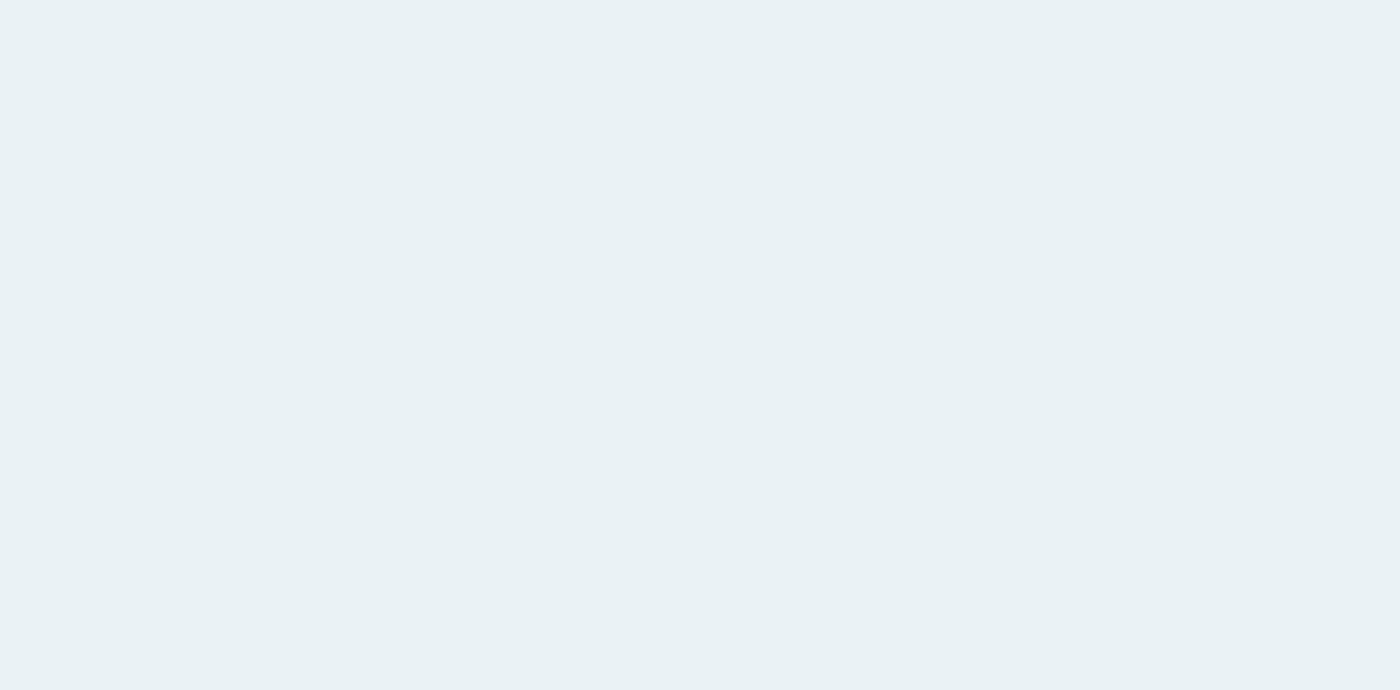
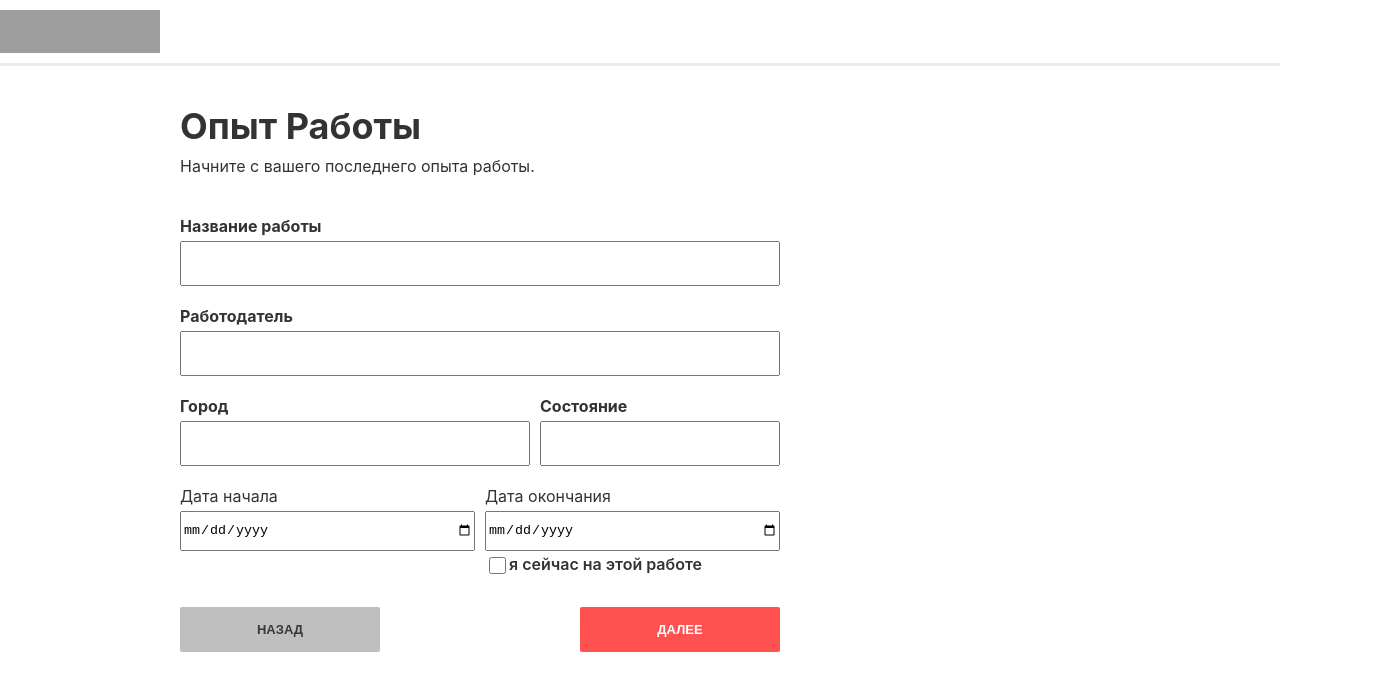
Before and after one commit to rysya1/resumebuilder, a React (Create React App) app: page /experience in a window 1280 px wide. Before the commit this address had no page. Shown: the top 690 px of the page, 1400 px wide, since content can reach past the window. Built offline with nearby package versions, Linux system fonts and the light colour scheme; grey boxes are pictures that could not be loaded.

Commit message:
experience new page

```diff
--- a/src/App.js
+++ b/src/App.js
@@ -1,14 +1,16 @@
 import { Route, Routes } from 'react-router-dom';
 import './App.css';
-import ExperienceTips from './components/ExperienceTips/ExperienceTips';
+import Experience from './components/Experience/Experience';
 import ContactPages from './pages/ContactPages';
+import ExperienceTipsPages from './pages/ExperienceTipsPages';
 import MainPages from './pages/MainPages';
 function App() {
   return (
     <Routes>
       <Route path='/' element={<MainPages/>}/>
       <Route path='/contact' element={<ContactPages/>}/>
-      <Route path='/experiencetips' element={<ExperienceTips/>}/>
+      <Route path='/experiencetips' element={<ExperienceTipsPages/>}/>
+      <Route path='/experience' element={<Experience/>}/>
     </Routes>
   );
 }
--- a/src/components/Contact/Contact.module.css
+++ b/src/components/Contact/Contact.module.css
@@ -51,9 +51,15 @@
     border-radius: 3px;
 }
 .city p{
+    margin: 0;
+    padding-top: 20px;
+    padding-bottom: 5px;
     font-weight: 700;
 }
 .pAndInput p{
+    margin: 0;
+    padding-top: 20px;
+    padding-bottom: 5px;
     font-weight: 700;
 }
 .state input{
@@ -67,6 +73,9 @@
     border-radius: 3px;
 }
 .state p{
+    margin: 0;
+    padding-top: 20px;
+    padding-bottom: 5px;
     font-weight: 700;
 }
 .Zipcode input{
@@ -76,6 +85,9 @@
     outline: none;
 }
 .Zipcode p{
+    margin: 0;
+    padding-top: 20px;
+    padding-bottom: 5px;
     font-weight: 700;
 }
 .email input{
@@ -89,6 +101,9 @@
     border-radius: 3px;
 }
 .email p{
+    margin: 0;
+    padding-top: 20px;
+    padding-bottom: 5px;
     font-weight: 700;
 }
 
@@ -103,6 +118,9 @@
     border-radius: 3px;
 }
 .phone p{
+    margin: 0;
+    padding-top: 20px;
+    padding-bottom: 5px;
     font-weight: 700;
 }
 .buttons{
@@ -129,7 +147,7 @@
     border: none;
     width: 200px;
     color: white;
-    background-color: #fd625f;
+    background-color: #ff514f;
     cursor: pointer;
 }
 .logout p{
@@ -141,5 +159,5 @@
     font-weight: 900;
 }
 .next:hover{
-    background-color: #fe807e;
+    background-color: #fd6f6c;
 }
--- /dev/null
+++ b/src/components/Experience/Experience.jsx
@@ -0,0 +1,74 @@
+import React from 'react'
+import classes from './Experience.module.css'
+import { useNavigate } from 'react-router-dom'
+import { createGlobalStyle } from 'styled-components'
+import HeaderMain from '../UI/HeaderMain/HeaderMain'
+const GlobalStyle = createGlobalStyle`
+  body{
+    background: #ffffff;
+  }
+`
+const Experience = () => {
+	const navigate = useNavigate()
+	const experienceTips = () => {
+		navigate('/experiencetips')
+	}
+	return (
+		<>
+			<HeaderMain />
+			<GlobalStyle />
+			<div className={classes.container}>
+				<div className={classes.experience_text}>
+					<h1>Опыт Работы</h1>{' '}
+					<span>Начните с вашего последнего опыта работы.</span>
+				</div>
+				<div>
+					<div className={classes.pAndInput}>
+						<p>Название работы</p>
+						<input type='text' />
+					</div>
+
+					<div className={classes.pAndInput}>
+						<p>Работодатель</p>
+						<input type='text' />
+					</div>
+
+					<div className={classes.d_flex}>
+						<div className={classes.city}>
+							<p>Город</p>
+							<input type='text' />
+						</div>
+						<div className={classes.state}>
+							<p>Состояние</p>
+							<input type='text' />
+						</div>
+					</div>
+					<div className={classes.d_flex_date}>
+						<div>
+							<p>Дата начала</p>
+							<input className={classes.date} type='date' />
+						</div>
+						<div>
+							<p>Дата окончания</p>
+							<input className={classes.date} type='date' />
+							<div className={classes.checkbox_style}>
+								<input  type='checkbox' name='' id='' />
+								<font>я сейчас на этой работе</font>
+							</div>
+						</div>
+					</div>
+				</div>
+				<div className={classes.buttons}>
+					<button className={classes.logout} onClick={experienceTips}>
+						<p>НАЗАД</p>
+					</button>
+					<button className={classes.next}>
+						<p> ДАЛЕЕ</p>
+					</button>
+				</div>
+			</div>
+		</>
+	)
+}
+
+export default Experience
--- /dev/null
+++ b/src/components/Experience/Experience.module.css
@@ -0,0 +1,143 @@
+*{
+    box-sizing: border-box;
+}
+.container {
+	padding-top: 40px;
+	margin-left: 180px;
+	width: 600px;
+	color: #333;
+}
+.experience_text{
+    line-height: 40px;
+    margin-bottom: 10px;
+}
+.experience_text h1 {
+	font-size: 36px;
+	padding: 0;
+    margin: 0;
+}
+.pAndInput{
+    margin: 0;
+}
+.pAndInput input{
+    width: 600px;
+    color: hsl(200, 5%, 12%);
+    height: 45px;
+    padding: 16.5px 18.5px 12.5px 18.5px;
+    z-index: 1;
+    outline: none;
+}
+.pAndInput input:focus{
+    border: #6cacd7 solid 1px;
+    border-radius: 3px;
+}
+.d_flex{
+    width: 600px;
+    display: flex;
+    justify-content: space-between;
+}
+.city input{
+    width: 350px;
+    color: hsl(200, 5%, 12%);
+    height: 45px;
+    outline: none;
+}
+.city input:focus{
+    border: #6cacd7 solid 1px;
+    border-radius: 3px;
+}
+.city p{
+    margin: 0;
+    padding-top: 20px;
+    padding-bottom: 5px;
+    font-weight: 700;
+}
+.pAndInput p{
+    margin: 0;
+    padding-top: 20px;
+    padding-bottom: 5px;
+    font-weight: 700;
+}
+.state input{
+    width: 240px;
+    color: hsl(200, 5%, 12%);
+    height: 45px;
+    outline: none;
+}
+.state input:focus{
+    border: #6cacd7 solid 1px;
+    border-radius: 3px;
+}
+.state p{
+    margin: 0;
+    padding-top: 20px;
+    padding-bottom: 5px;
+    font-weight: 700;
+}
+
+.buttons {
+	padding-top: 30px;
+	width: 600px;
+	display: flex;
+	justify-content: space-between;
+}
+.logout {
+	border-radius: 2px;
+	border: none;
+	color: rgb(57, 57, 57);
+	background-color: rgb(192, 191, 191);
+	width: 200px;
+	height: 45px;
+	cursor: pointer;
+}
+.logout:hover {
+	background-color: rgb(160, 160, 160);
+}
+.next {
+	border-radius: 2px;
+	height: 45px;
+	border: none;
+	width: 200px;
+	color: white;
+	background-color: #ff514f;
+	cursor: pointer;
+}
+.logout p {
+	font-size: small;
+	font-weight: 900;
+}
+.next p {
+
+	font-size: small;
+	font-weight: 900;
+}
+.next:hover {
+	background-color: #fd6f6c;
+}
+.d_flex_date{
+    margin-top: 20px;
+    /* width: 380px; */
+    display: flex;
+    justify-content: space-between;
+}
+.d_flex_date p{
+    font-weight: 400;
+    padding-bottom: 5px;
+    margin: 0;
+}
+.checkbox_style{
+    margin-top: 3px;
+    display: flex;
+}
+.date{
+    width: 295px;
+    height: 40px;
+}
+.checkbox_style font{
+    font-weight: 600;
+}
+.checkbox_style input{
+
+    width: 17px;
+    height: 17px;
+}
--- a/src/components/ExperienceTips/ExperienceTips.jsx
+++ b/src/components/ExperienceTips/ExperienceTips.jsx
@@ -13,6 +13,9 @@ const ExperienceTips = () => {
 	const contact = () => {
 		navigate('/contact')
 	}
+	const experience = () => {
+		navigate('/experience')
+	}
 	return (
 		<div>
 			<HeaderMain />
@@ -27,13 +30,16 @@ const ExperienceTips = () => {
 						{/* <img src="https://img.icons8.com/color/48/E74C3C/1-circle-c--v2.png"/> */}
 						<img src='https://img.icons8.com/color/48/000000/1-cute.png' />
 						<span>
-						Опыт работы обычно является самым важным разделом во всем вашем резюме.
+							Опыт работы обычно является самым важным разделом во
+							всем вашем резюме.
 						</span>
 					</li>
 					<li className={classes.tips_item}>
 						<img src='https://img.icons8.com/color/48/000000/2-cute.png' />
 						<span>
-						Здесь рекрутеры будут искать доказательства, демонстрирующие, что у вас есть все необходимое для работы.
+							Здесь рекрутеры будут искать доказательства,
+							демонстрирующие, что у вас есть все необходимое для
+							работы.
 						</span>
 					</li>
 					<li className={classes.tips_item}>
@@ -48,7 +54,7 @@ const ExperienceTips = () => {
 					<button onClick={contact} className={classes.logout}>
 						<p>НАЗАД</p>
 					</button>
-					<button className={classes.next}>
+					<button className={classes.next} onClick={experience}>
 						<p> ДАЛЕЕ</p>
 					</button>
 				</div>
--- a/src/components/ExperienceTips/ExperienceTips.module.css
+++ b/src/components/ExperienceTips/ExperienceTips.module.css
@@ -56,7 +56,7 @@
 	border: none;
 	width: 200px;
 	color: white;
-	background-color: #fd625f;
+	background-color: #ff514f;
 	cursor: pointer;
 }
 .logout p {
@@ -68,5 +68,5 @@
 	font-weight: 900;
 }
 .next:hover {
-	background-color: #fe807e;
+	background-color: #fd6f6c;
 }
--- /dev/null
+++ b/src/pages/ExperienceTipsPages.jsx
@@ -0,0 +1,12 @@
+import React from 'react'
+import ExperienceTips from '../components/ExperienceTips/ExperienceTips'
+
+const ExperienceTipsPages = () => {
+  return (
+    <div>
+        <ExperienceTips/>
+    </div>
+  )
+}
+
+export default ExperienceTipsPages
```
Also changed, not shown: src/pages/ExperiencePages.jsx (added, +12 -0 lines).
